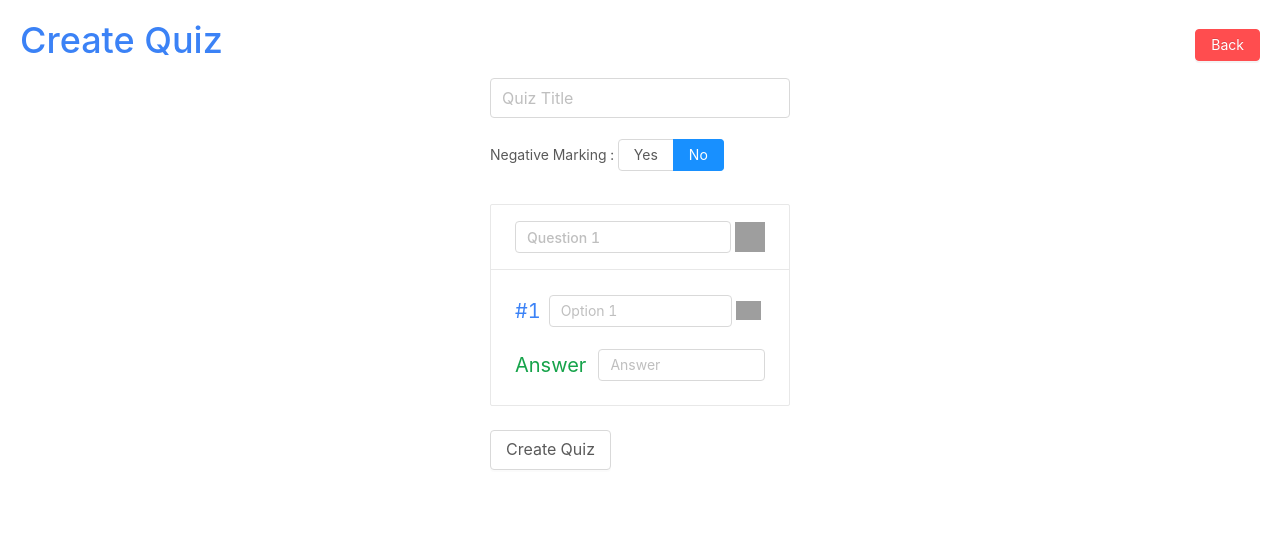
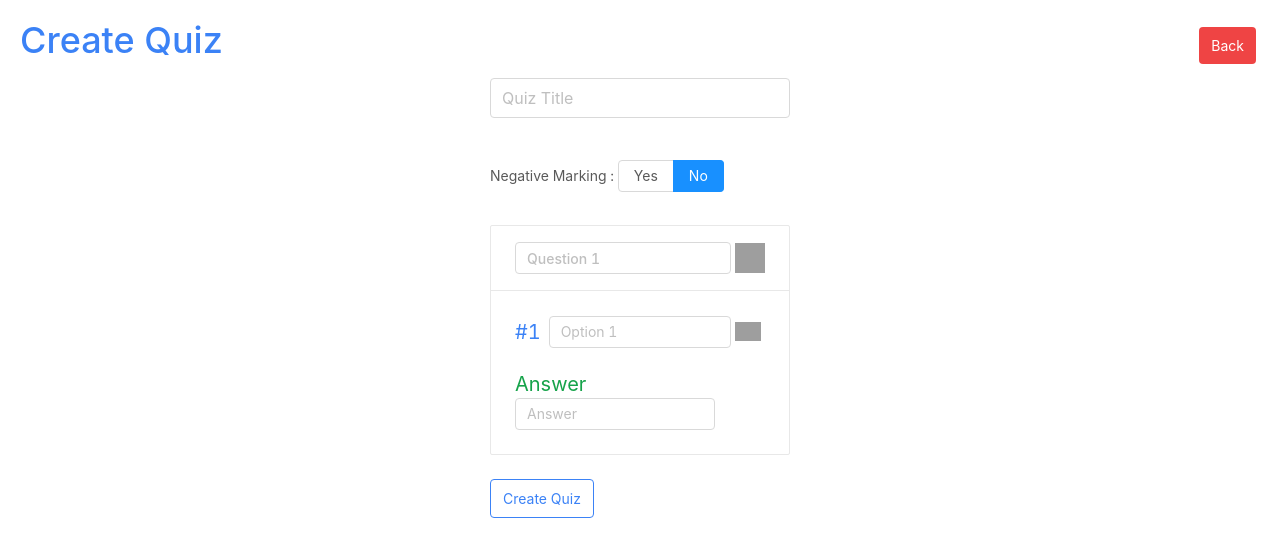
Before and after one commit to Meet57/Vue-QuizApplication, a Vue app: page /create in a window 1280 px wide. Shown: the top 556 px of the page. Built offline with nearby package versions, Linux system fonts and the light colour scheme; grey boxes are pictures that could not be loaded.

Commit message:
veevalidation added | Buttons improved

```diff
--- a/package.json
+++ b/package.json
@@ -13,6 +13,7 @@
     "core-js": "^3.8.3",
     "firebase": "^9.6.8",
     "lodash": "^4.17.21",
+    "vee-validate": "^3.4.14",
     "vue": "^2.6.14",
     "vue-router": "^3.5.1"
   },
--- a/src/components/CreateQuiz.vue
+++ b/src/components/CreateQuiz.vue
@@ -4,13 +4,22 @@
             <h1 class="text-4xl mt-5 text-blue-500">
                 {{ data.id ? "Edit Quiz" : "Create Quiz" }}
             </h1>
-            <a-button type="danger" class="mt-3 ml-3" @click="$router.push('/')"> Back </a-button>
+            <button
+                type="danger"
+                class="mt-3 ml-3 text-white rounded bg-red-500 px-3 py-2 mx-1 hover:bg-red-400"
+                @click="$router.push('/')"
+            >
+                Back
+            </button>
         </div>
         <div class="flex justify-center">
             <div v-if="loading">
                 <a-spin size="large" />
             </div>
             <div v-else>
+                <ValidationObserver v-slot="{ handleSubmit }">
+                    <form @submit.prevent="handleSubmit(create)">
+                        <ValidationProvider name="Quiz Name" rules="required" v-slot="{ errors }">
                             <a-input
                                 size="large"
                                 id="quiz"
@@ -18,6 +27,8 @@
                                 placeholder="Quiz Title"
                                 style="width: 300px"
                             />
+                            <div class="error">{{ errors[0] }}</div>
+                        </ValidationProvider>
                         <br />
                         <br />
                         Negative Marking :
@@ -53,9 +64,15 @@
                                 </QuestionCard>
                             </template>
                         </MultipleFormItem>
-                <a-button type="info" size="large" class="my-3" @click="create()">
+                        <button
+                            type="submit"
+                            size="large"
+                            class="my-3 text-blue-500 border border-blue-500 py-2 px-3 rounded hover:text-white hover:bg-blue-500"
+                        >
                             {{ data.id ? "Update Quiz" : "Create Quiz" }}
-                </a-button>
+                        </button>
+                    </form>
+                </ValidationObserver>
             </div>
         </div>
     </div>
@@ -110,11 +127,6 @@ export default {
             return returnValue;
         },
         create() {
-            if (this.data.quiz.length == 0) {
-                this.openNotification("error", "Enter title", " ");
-            } else if (!this.checkForTextInArray(this.data.questions)) {
-                this.openNotification("error", "Invalid Quiz Data", "Please check for empty Field");
-            } else {
             if (this.data.id) {
                 editQuiz(this.data).then(() => {
                     this.$router.push("/");
@@ -124,7 +136,6 @@ export default {
                 createQuiz(this.data).then(() => {
                     this.$router.push("/");
                 });
-                }
             }
         },
         openNotification(type, title, body = " ") {
@@ -138,46 +149,8 @@ export default {
 </script>
 
 <style>
-.shake {
-    /* Start the shake animation and make the animation last for 0.5 seconds */
-    animation: shake 1s;
-    background-color: rgba(255, 0, 0, 0.158);
-    /* When the animation is finished, start again */
-    animation-iteration-count: 1;
-}
-@keyframes shake {
-    0% {
-        transform: translate(1px, 1px) rotate(0deg);
-    }
-    10% {
-        transform: translate(-1px, -2px) rotate(-1deg);
-    }
-    20% {
-        transform: translate(-3px, 0px) rotate(1deg);
-    }
-    30% {
-        transform: translate(3px, 2px) rotate(0deg);
-    }
-    40% {
-        transform: translate(1px, -1px) rotate(1deg);
-    }
-    50% {
-        transform: translate(-1px, 2px) rotate(-1deg);
-    }
-    60% {
-        transform: translate(-3px, 1px) rotate(0deg);
-    }
-    70% {
-        transform: translate(3px, 1px) rotate(-1deg);
-    }
-    80% {
-        transform: translate(-1px, -1px) rotate(1deg);
-    }
-    90% {
-        transform: translate(1px, 2px) rotate(0deg);
-    }
-    100% {
-        transform: translate(1px, -2px) rotate(-1deg);
-    }
+.error {
+    color: red;
+    font-size: 10px;
 }
 </style>
--- a/src/components/Dashboard.vue
+++ b/src/components/Dashboard.vue
@@ -15,12 +15,20 @@
         <div class="flex justify-between place-items-center mx-5">
             <h1 class="text-4xl mt-5 text-blue-500">All Quiz</h1>
             <div>
-                <a-button type="primary" class="mt-3 ml-3" @click="submissions">
+                <button
+                    type="primary"
+                    class="text-white rounded bg-blue-500 px-3 py-2 mx-1 hover:bg-blue-400"
+                    @click="submissions"
+                >
                     Submissions
-                </a-button>
-                <a-button type="primary" class="mt-3 ml-3" @click="createForm">
+                </button>
+                <button
+                    type="primary"
+                    class="text-white rounded bg-blue-500 px-3 py-2 mx-1 hover:bg-blue-400"
+                    @click="createForm"
+                >
                     Create Quiz
-                </a-button>
+                </button>
             </div>
         </div>
         <div class="flex" v-if="quiz">
@@ -46,7 +54,11 @@
                             />
                         </router-link>
                         <router-link :to="'/quiz/' + qu.id">
-                            <a-button type="danger"> Take Quiz </a-button>
+                            <button
+                                class="text-white rounded bg-lime-500 px-3 py-2 mx-1 hover:bg-lime-400"
+                            >
+                                Take Quiz
+                            </button>
                         </router-link>
                     </div>
                 </a-card>
--- a/src/components/QuestionCard.vue
+++ b/src/components/QuestionCard.vue
@@ -2,8 +2,17 @@
     <div class="my-3">
         <a-card style="width: 300px" :hoverable="true">
             <div slot="title">
+                <ValidationProvider
+                    :name="'Question ' + (index + 1)"
+                    rules="required"
+                    v-slot="{ errors }"
+                >
                     <div v-if="disable">{{ value.text }}</div>
                     <a-input v-else :placeholder="'Question ' + (index + 1)" v-model="text" />
+                    <div class="error">
+                        {{ errors[0] }}
+                    </div>
+                </ValidationProvider>
             </div>
             <div slot="extra" class="ml-1">
                 <div class="flex">
@@ -50,6 +59,7 @@
                 </MultipleFormItem>
                 <br />
                 <div class="flex items-center">
+                    <ValidationProvider name="Answer" rules="required" v-slot="{ errors }">
                         <div class="text-green-600 mr-3 text-xl">Answer</div>
                         <a-select
                             style="width: 200px"
@@ -58,6 +68,10 @@
                             :options="answerOptions"
                         >
                         </a-select>
+                        <div class="error">
+                            {{ errors[0] }}
+                        </div>
+                    </ValidationProvider>
                 </div>
             </slot>
         </a-card>
--- a/src/components/QuestionCardOptions.vue
+++ b/src/components/QuestionCardOptions.vue
@@ -1,7 +1,12 @@
 <template>
     <div class="flex items-center">
         <div class="text-blue-500 text-xl mr-2 flex">#{{ index + 1 }}</div>
-        <a-input v-model="text" :placeholder="'Option ' + (index + 1)" />
+        <ValidationProvider :name="'Option' + (index + 1)" rules="required" v-slot="{ errors }">
+            <a-input v-model="text" :placeholder="'Option ' + (index + 1)" />
+            <div class="error">
+                {{ errors[0] }}
+            </div>
+        </ValidationProvider>
         <div
             v-if="canDelete"
             class="mx-1 imageButton"
--- a/src/components/Submissions.vue
+++ b/src/components/Submissions.vue
@@ -2,7 +2,12 @@
     <div class="container">
         <div class="flex justify-between place-items-center mx-5">
             <h1 class="text-4xl mt-5 text-blue-500">Submissions</h1>
-            <a-button type="danger" class="mt-3 ml-3" @click="back"> Back </a-button>
+            <button
+                class="mt-3 ml-3 text-white rounded bg-red-500 px-3 py-2 mx-1 hover:bg-red-400"
+                @click="back"
+            >
+                Back
+            </button>
         </div>
         <div v-if="submissions" class="mx-5">
             <a-table :columns="columns" :data-source="submissions" :rowKey="(t) => t.id">
--- a/src/components/TakeQuiz.vue
+++ b/src/components/TakeQuiz.vue
@@ -1,14 +1,21 @@
 <template>
     <div class="container">
         <div class="flex justify-between place-items-center mx-5">
-            <h1 class="text-4xl mt-5 text-blue-500">Take Quiz</h1>
-            <a-button type="danger" class="mt-3 ml-3" @click="back"> Back </a-button>
+            <h1 class="text-4xl mt-5 text-cyan-500">
+                {{ data.quiz ? "Quiz : " + data.quiz : "Quiz Assesment" }}
+            </h1>
+            <button
+                class="mt-3 ml-3 text-white rounded bg-red-500 px-3 py-2 mx-1 hover:bg-red-400"
+                @click="back"
+            >
+                Back
+            </button>
         </div>
         <div class="flex justify-center">
             <div v-if="data == null" class="">
                 <a-spin size="large" />
             </div>
-            <div v-else class="mx-5">
+            <div v-else>
                 <MultipleFormItem v-model="data.questions">
                     <template #default="{ item, index }">
                         <QuestionCard
@@ -26,7 +33,14 @@
                         </QuestionCard>
                     </template>
                 </MultipleFormItem>
-                <a-button type="info" size="large" class="mt-3" @click="submit"> Submit </a-button>
+                <button
+                    type="info"
+                    size="large"
+                    class="my-3 text-blue-500 border border-blue-500 py-2 px-3 rounded hover:text-white hover:bg-blue-500"
+                    @click="submit"
+                >
+                    Submit
+                </button>
             </div>
         </div>
     </div>
--- a/src/main.js
+++ b/src/main.js
@@ -1,15 +1,20 @@
-import Vue from 'vue'
-import App from './App.vue'
-import router from './router'
+import Vue from "vue";
+import App from "./App.vue";
+import router from "./router";
 import "./tailwind.css";
 import "ant-design-vue/dist/antd.css";
-import Antd from 'ant-design-vue'
+import Antd from "ant-design-vue";
+import { ValidationProvider } from "vee-validate/dist/vee-validate.full.esm";
+import { ValidationObserver } from "vee-validate";
 
-Vue.config.productionTip = false
+Vue.component("ValidationProvider", ValidationProvider);
+Vue.component("ValidationObserver", ValidationObserver);
 
-Vue.use(Antd)
+Vue.config.productionTip = false;
+
+Vue.use(Antd);
 
 new Vue({
-  router,
-  render: h => h(App)
-}).$mount('#app')
+    router,
+    render: (h) => h(App),
+}).$mount("#app");
```
Also changed, not shown: 1 other file (tests, documents, lock files or other folders). Lines whose indentation alone changed are shown as unchanged.
